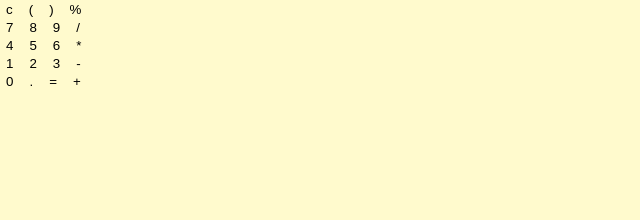
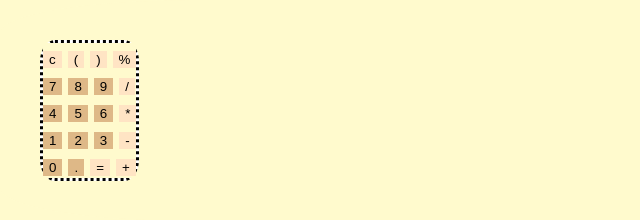
Before and after one commit to KevinUtah-tiy/wk-03-calculator, a plain HTML site: page index.html in a window 1280 px wide. Shown: the whole page, without its empty margins (0-640 px from the left). Drawn offline with Linux system fonts and the light colour scheme.

Commit message:
feat(chore) Style calculator and buttons

```diff
--- a/index.html
+++ b/index.html
@@ -3,6 +3,7 @@
   <head>
 
     <meta charset="utf-8">
+    <meta name = "viewport" content = "width = device-width, initial-scale = 1">
     <title></title>
     <link rel="stylesheet" href="styles/master.css">
 
@@ -12,41 +13,42 @@
   <body>
     <div class = "header">
       <!-- display the screen  -->
+      <!-- <input type = "text" name = entry> -->
     </div>
 
-    <div class = "main">
+    <div class = "main container">
       <div class = "calculator">
 
-        <div class = "calculator">
+        <div class = "">
           <input type = "button" class = "operator" value = "c" onclick = 'math("c")'>
           <input type = "button" class = "operator" value = "(" onclick = 'math("(")'>
           <input type = "button" class = "operator" value = ")" onclick = 'math(")")'>
           <input type = "button" class = "operator" value = "%" onclick = 'math("%")'>
         </div>
 
-      <div class = "calculator">
+      <div class = "">
         <input type = "button" class = "number" value = "7" onclick = 'math("7")'>
         <input type = "button" class = "number" value = "8" onclick = 'math("8")'>
         <input type = "button" class = "number" value = "9" onclick = 'math("9")'>
         <input type = "button" class = "operator" value = "/" onclick = 'math("/")'>
       </div>
 
-      <div class = "calculator">
+      <div class = "">
         <input type = "button" class = "number" value = "4" onclick = 'math("4")'>
         <input type = "button" class = "number" value = "5" onclick = 'math("5")'>
         <input type = "button" class = "number" value = "6" onclick = 'math("6")'>
         <input type = "button" class = "operator" value = "*" onclick = 'math("*")'>
       </div>
 
-      <div class = "calculator">
-
+      <div class = "">
         <input type = "button" class = "number" value = "1" onclick = 'math("1")'>
         <input type = "button" class = "number" value = "2" onclick = 'math("2")'>
         <input type = "button" class = "number" value = "3" onclick = 'math("3")'>
         <input type = "button" class = "operator" value = "-" onclick = 'math("-")'>
       </div>
 
-      <div class = "calculator">
+      <div class = "">
+        <!-- <input class="btn btn-primary" type="button" value="0"> -->
         <input type = "button" class = "number" value = "0" onclick = 'math("0")'>
         <input type = "button" class = "number" value = "." onclick = 'math(".")'>
         <input type = "button" class = "operator" value = "=" onclick = 'math("=")'>
--- a/styles/master.css
+++ b/styles/master.css
@@ -1,5 +1,38 @@
 * {
   border: 0;
   margin: 0;
-  background-color: lemonchiffon;
+  background-color:lemonchiffon;
+  /*display: flex;*/
+  max-width: 100%;
 }
+
+/*@-ms-viewport {
+  width: device;
+}*/
+
+.container {
+  display: flex;
+  flex-wrap: nowrap;
+  justify-content: space-between;
+  border-color: red;
+  border-radius: 15%;
+}
+
+.calculator {
+  align-items: center;
+  background-color: white;
+  border: black;
+  border-style: dotted;
+  border-radius: 15%;
+  justify-content: space-between;
+  font-size: 1.5rem;
+  margin: 2.5rem;
+}
+
+.number {
+  background-color: burlywood;
+}
+
+.operator {
+  background-color: bisque;
+}
```
